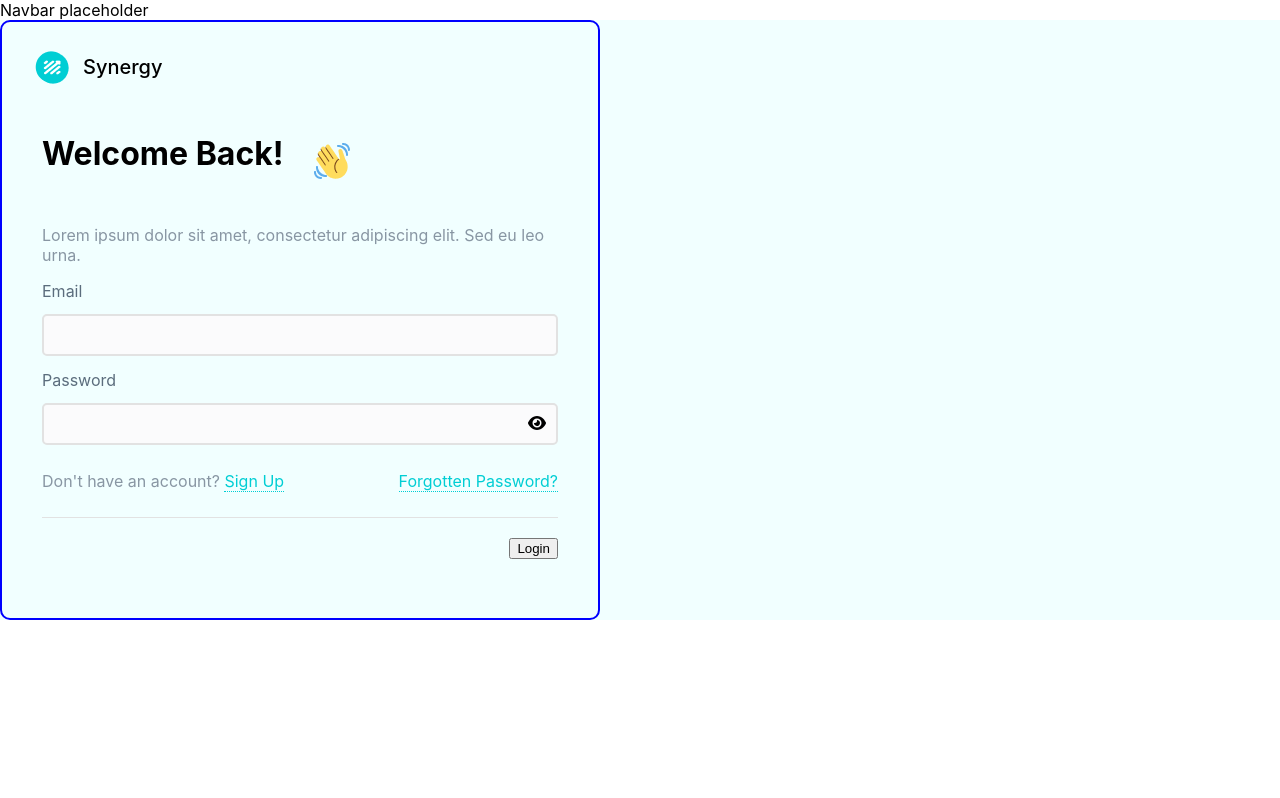
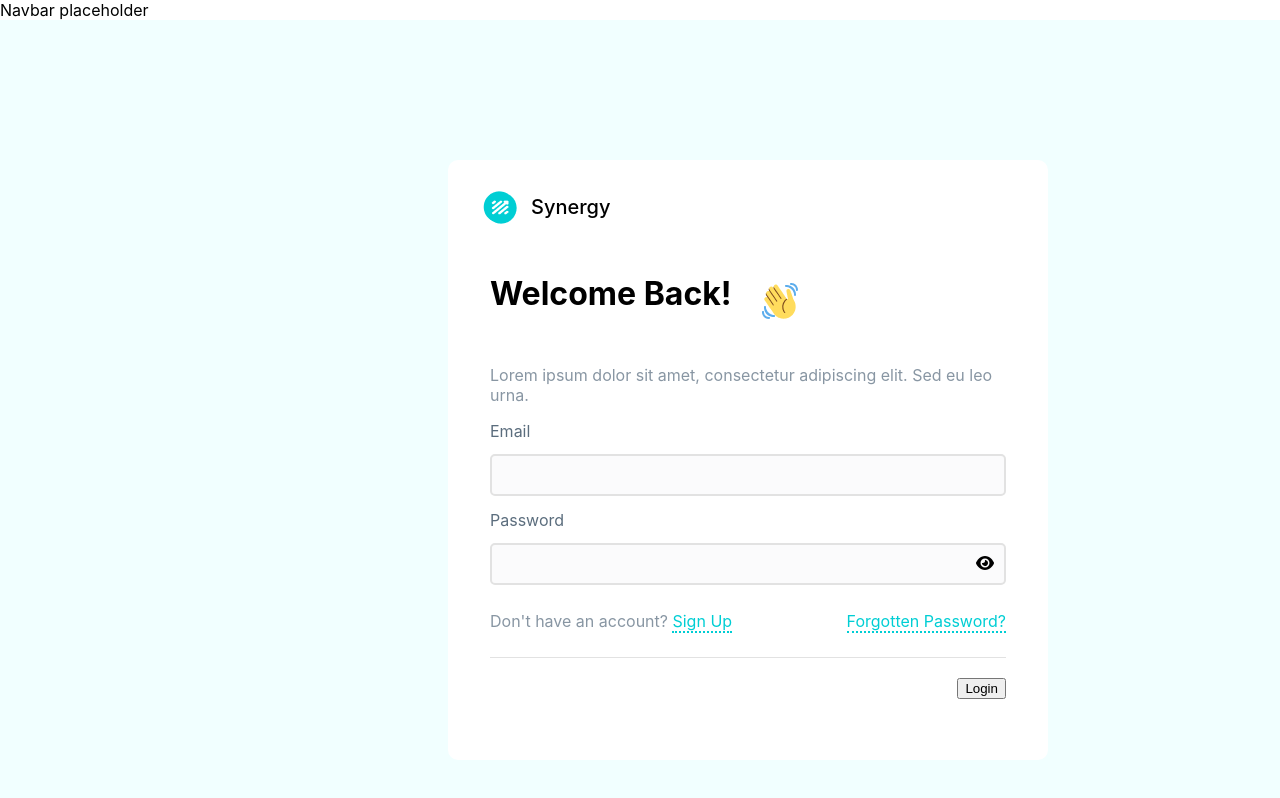
Before and after one commit to nology-tech/synergy, a React (Create React App) app: page / in a window 1280 px wide. Shown: the top 798 px of the page. Built offline with nearby package versions, Linux system fonts and the light colour scheme.

Commit message:
Reused the LoginFlow to generate two more components

```diff
--- a/src/App.jsx
+++ b/src/App.jsx
@@ -1,14 +1,14 @@
 import "./App.scss";
-// import ForgottenPassword from "./components/ForgottenPassword/ForgottenPassword";
-import LoginFlow from "./components/LoginFlow/LoginFlow";
-
-
+import ForgottenPassword from "./components/ForgottenPassword/ForgottenPassword";
+import LoginFlowChangePsw from "./components/LoginFlowChangePsw/LoginFlowChangePsw";
+import LoginFlowWelcome from "./components/LoginFlowWelcome/LoginFlowWelcome";
 
 const App = () => {
   return (
     // <ForgottenPassword />
-    <LoginFlow />
-  )
-}
+    <LoginFlowWelcome />
+    // <LoginFlowChangePsw />
+  );
+};
 
-export default App
+export default App;
--- a/src/assets/sass/_loginFlow.scss
+++ b/src/assets/sass/_loginFlow.scss
@@ -11,17 +11,22 @@ a:visited {
 
 .background {
     background-color: $color-background;
+    height: 100vw;
+    width: 100vw;
+    z-index: 1;
 
     .loginFlow {
         display: flex;
         flex-direction: column;
         width:600px;
         height:600px;
-        border: 2px solid blue;
+        background-color: $color-white;
+        border: 2px solid $color-white;
         border-radius: 10px;
-        // position: absolute;
-        // left: 564px;
-        // top:232px;
+        position: fixed;
+        left: 35%;
+        top: 20%;
+        z-index: 5;
         padding: 20px;
 
 
@@ -100,7 +105,7 @@ a:visited {
         }
 
         a {
-            border-bottom: 1px dotted $color-middle-blue;
+            border-bottom: 2px dotted $color-middle-blue;
         }
 
         .grey{
--- a/src/components/LoginFlow/LoginFlow.jsx
+++ b/src/components/LoginFlow/LoginFlow.jsx
@@ -1,18 +1,25 @@
-import React,{useState} from "react";
+import React, { useState } from "react";
 import "./LoginFlow.scss";
 import emojihand from "../../assets/images/Emojihand.png";
 import synergy from "../../assets/images/synergy.png";
-import { faEye} from "@fortawesome/free-solid-svg-icons";
+import { faEye } from "@fortawesome/free-solid-svg-icons";
 import { FontAwesomeIcon } from "@fortawesome/react-fontawesome";
-// import { useState } from "react";
 
-const LoginFlow = () => {
+const LoginFlow = (props) => {
+  const {
+    loginFlow_header,
+    inputBox_email,
+    inputBox_psw,
+    inputBox_confirmpsw,
+  } = props;
+
   const [passwordType, setPasswordType] = useState("password");
 
   const togglePassword = (e) => {
-    passwordType ==="password"?setPasswordType("text"):setPasswordType("password");
-  }
-
+    passwordType === "password"
+      ? setPasswordType("text")
+      : setPasswordType("password");
+  };
 
   return (
     <>
@@ -29,12 +36,16 @@ const LoginFlow = () => {
           </div>
           <div className="loginFlow__main">
             <div className="loginFlow__main__header">
-              <h1>Welcome Back!</h1>
-              <img
-                src={emojihand}
-                alt="Handwave"
-                className="loginFlow__main__img"
-              />
+              <h1>{loginFlow_header}</h1>
+              {loginFlow_header === "Welcome Back!" ? (
+                <img
+                  src={emojihand}
+                  alt="Handwave"
+                  className="loginFlow__main__img"
+                />
+              ) : (
+                <></>
+              )}
             </div>
 
             <div className="loginFlow__credentials">
@@ -42,11 +53,34 @@ const LoginFlow = () => {
                 Lorem ipsum dolor sit amet, consectetur adipiscing elit. Sed eu
                 leo urna.
               </p>
-              <h2 className="loginFlow__credentials__header">Email</h2>
-              <input className="loginFlow__inputbox" type="text" />
-              <h2 className="loginFlow__credentials__header">Password</h2>
+              {loginFlow_header === "Welcome Back!" ? (
+                <div>
+                  <h2 className="loginFlow__credentials__header">
+                    {inputBox_email}
+                  </h2>
+                  <input className="loginFlow__inputbox" type="text"></input>
+                </div>
+              ) : (
+                <></>
+              )}
+              <h2 className="loginFlow__credentials__header">{inputBox_psw}</h2>
               <input className="loginFlow__inputbox" type={passwordType} />
-              <FontAwesomeIcon icon={faEye} className="fontAwesome_icon" onClick={togglePassword}/>
+              <FontAwesomeIcon
+                icon={faEye}
+                className="fontAwesome_icon"
+                onClick={togglePassword}
+              />
+
+              {loginFlow_header === "Welcome Back!" ? (
+                <></>
+              ) : (
+                <div>
+                  <h2 className="loginFlow__credentials__header">
+                    {inputBox_confirmpsw}
+                  </h2>
+                  <input className="loginFlow__inputbox" type={passwordType} />
+                </div>
+              )}
             </div>
 
             <div className="loginFlow__links">
--- /dev/null
+++ b/src/components/LoginFlowChangePsw/LoginFlowChangePsw.jsx
@@ -0,0 +1,15 @@
+import React from "react";
+import LoginFlow from "../LoginFlow/LoginFlow";
+
+const LoginFlowChangePsw = () => {
+  return (
+    <LoginFlow
+      loginFlow_header="Change Password"
+      inputBox_psw="New Password"
+      inputBox_email="Email"
+      inputBox_confirmpsw="Confirm Password"
+    />
+  );
+};
+
+export default LoginFlowChangePsw;
--- /dev/null
+++ b/src/components/LoginFlowWelcome/LoginFlowWelcome.jsx
@@ -0,0 +1,14 @@
+import React from "react";
+import LoginFlow from "../LoginFlow/LoginFlow";
+
+const LoginFlowWelcome = () => {
+  return (
+    <LoginFlow
+      loginFlow_header="Welcome Back!"
+      inputBox_psw="Password"
+      inputBox_email="Email"
+    />
+  );
+};
+
+export default LoginFlowWelcome;
```
